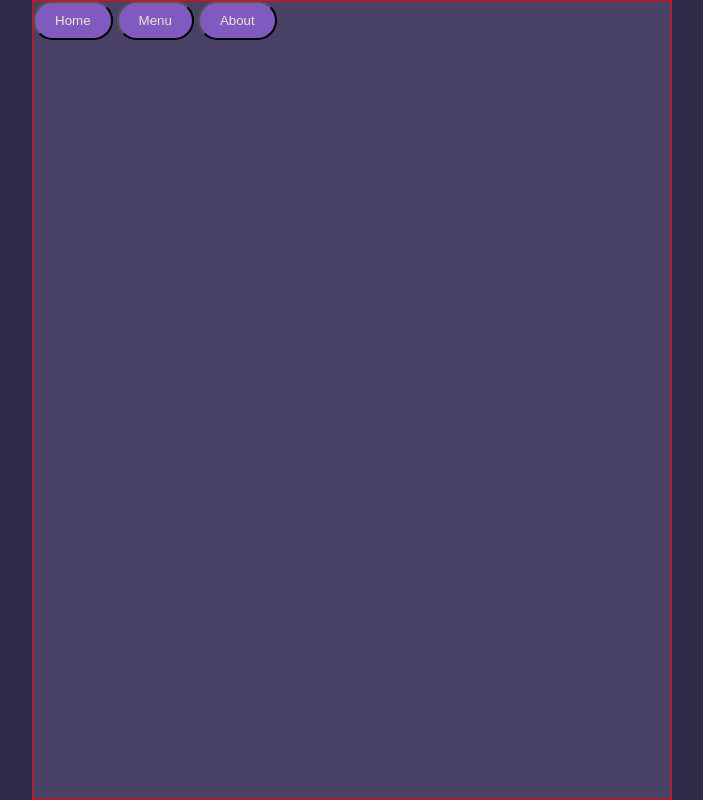
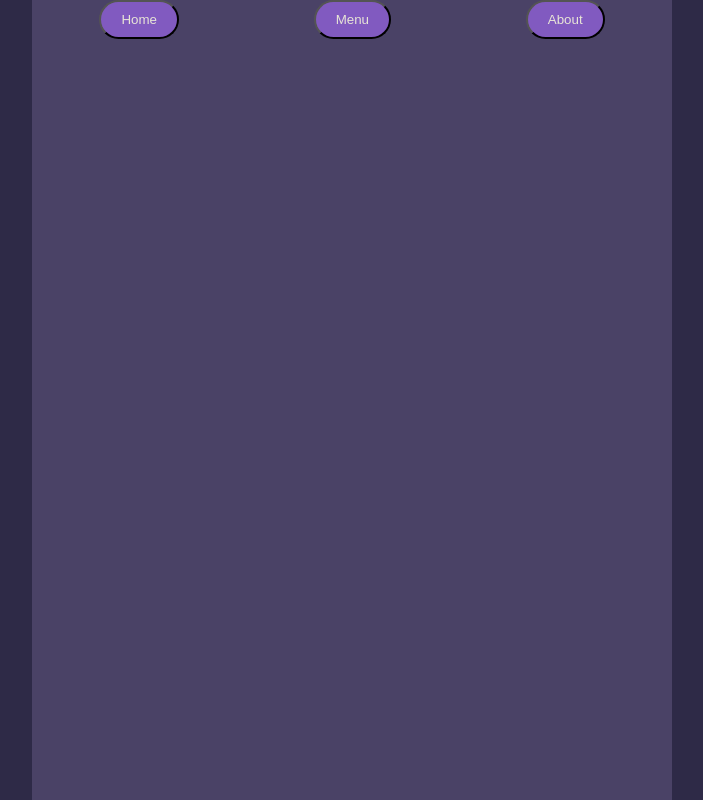
Before and after one commit to Moldedpeanuts/restaurant-page, a website built with webpack: page src/template.html in a window 1280 px wide. Shown: the whole page, without its empty margins (288-991 px from the left). Built offline with nearby package versions, Linux system fonts and the light colour scheme.

Commit message:
Remove testing border from body element

```diff
--- a/src/styles.css
+++ b/src/styles.css
@@ -19,7 +19,6 @@ body {
     color: #E8E5D6;
     width: 50vw;
     height: 100vh;
-    border: 1px solid red;
 }
 
 .button {
@@ -28,3 +27,8 @@ body {
     padding: 10px 20px;
     border-radius: 1.5em;
 }
+
+nav {
+    display: flex;
+    justify-content: space-around;
+}
```
